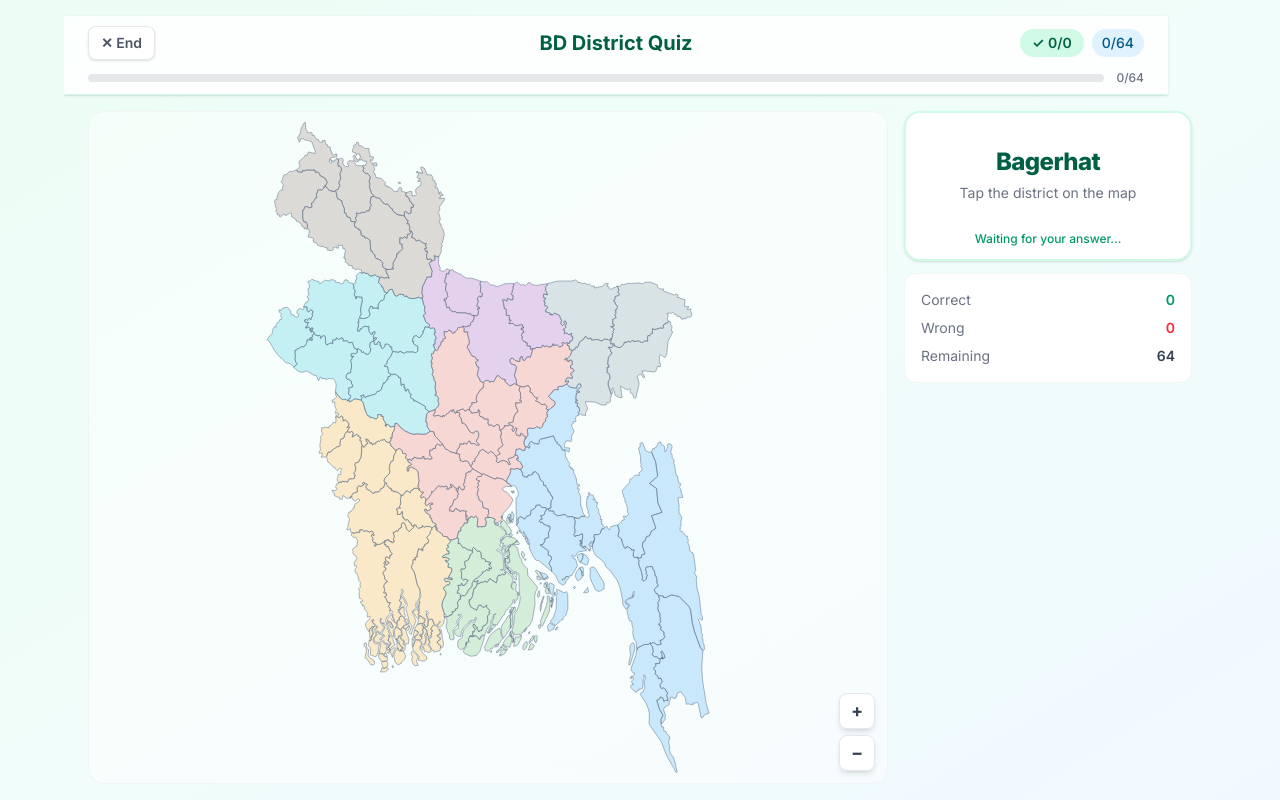
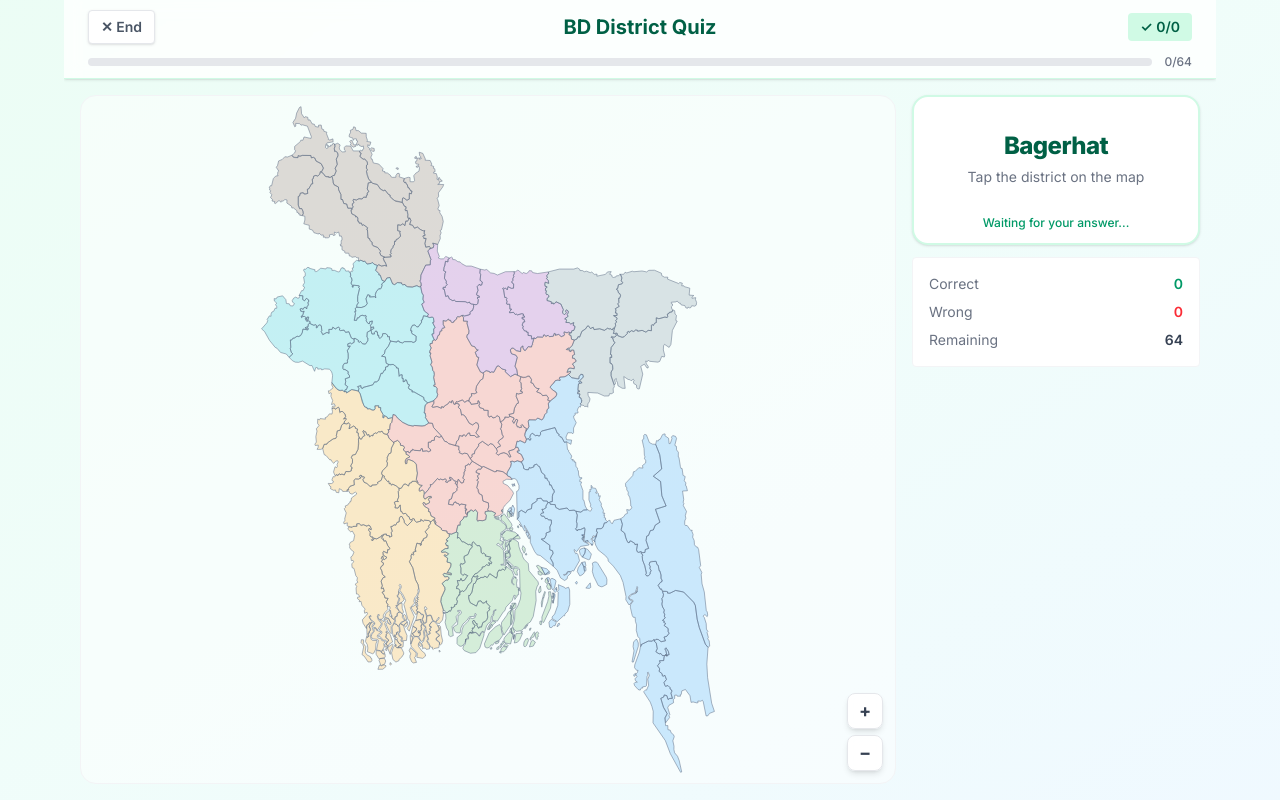
Before and after one commit to abid-shahriar/bd-geo-quiz, a React (Vite) app: page /district-quiz in a window 1280 px wide. Built offline with nearby package versions, Linux system fonts and the light colour scheme.

Commit message:
corner fixes

```diff
--- a/src/routes/__root.tsx
+++ b/src/routes/__root.tsx
@@ -8,7 +8,7 @@ export const Route = createRootRoute({
 function RootComponent() {
   return (
     <div className='h-dvh overflow-hidden bg-gradient-to-br from-emerald-50 via-teal-50 to-sky-50 flex flex-col items-center'>
-      <main className='flex-1 flex flex-col max-w-6xl w-full px-4 sm:px-6 py-3 sm:py-4 min-h-0 overflow-hidden'>
+      <main className='flex-1 flex flex-col max-w-6xl w-full min-h-0 overflow-hidden'>
         <Outlet />
       </main>
     </div>
--- a/src/routes/district-quiz.tsx
+++ b/src/routes/district-quiz.tsx
@@ -66,13 +66,13 @@ function DistrictQuizPage() {
             <div className='flex gap-3'>
               <button
                 onClick={() => setShowEndConfirm(false)}
-                className='flex-1 bg-gray-100 hover:bg-gray-200 text-gray-700 font-semibold py-2.5 px-4 rounded-xl cursor-pointer transition-all'
+                className='flex-1 bg-gray-100 hover:bg-gray-200 text-gray-700 font-semibold py-2.5 px-4 rounded cursor-pointer transition-all'
               >
                 Continue
               </button>
               <button
                 onClick={handleConfirmEndQuiz}
-                className='flex-1 bg-red-500 hover:bg-red-600 text-white font-semibold py-2.5 px-4 rounded-xl cursor-pointer transition-all'
+                className='flex-1 bg-red-500 hover:bg-red-600 text-white font-semibold py-2.5 px-4 rounded cursor-pointer transition-all'
               >
                 End Quiz
               </button>
@@ -81,12 +81,12 @@ function DistrictQuizPage() {
         </div>
       )}
 
-      <header className='w-full bg-white/80 backdrop-blur-sm shadow-sm border-b border-emerald-100 sticky top-0 z-40 mb-3 sm:mb-4 -mx-4 sm:-mx-6 px-4 sm:px-6'>
+      <header className='w-full bg-white/80 backdrop-blur-sm shadow-sm border-b border-emerald-100 sticky top-0 z-40 mb-3 sm:mb-4 px-4 sm:px-6'>
         <div className='relative max-w-6xl mx-auto py-2.5 flex items-center justify-between'>
           <div className='flex items-center gap-2 z-10'>
             <button
               onClick={() => setShowEndConfirm(true)}
-              className='bg-white hover:bg-red-50 border border-gray-200 hover:border-red-200 text-gray-600 hover:text-red-600 font-semibold text-xs sm:text-sm px-2.5 sm:px-3 py-1.5 rounded-lg cursor-pointer transition-all shadow-sm flex-shrink-0'
+              className='bg-white hover:bg-red-50 border border-gray-200 hover:border-red-200 text-gray-600 hover:text-red-600 font-semibold text-xs sm:text-sm px-2.5 sm:px-3 py-1.5 rounded cursor-pointer transition-all shadow-sm flex-shrink-0'
             >
               ✕ End
             </button>
@@ -101,11 +101,8 @@ function DistrictQuizPage() {
             <span className='sm:hidden'>BD Quiz</span>
           </Link>
 
-          <div className='flex items-center gap-2 text-sm z-10'>
-            <div className='bg-emerald-100 text-emerald-800 px-3 py-1 rounded-full font-semibold'>
-              ✓ {state.score}/{state.totalQuestions}
-            </div>
-            <div className='bg-sky-100 text-sky-800 px-2.5 py-1 rounded-full font-medium'>{progress.current}/64</div>
+          <div className='bg-emerald-100 text-emerald-800 px-3 py-1 rounded font-semibold text-sm'>
+            ✓ {state.score}/{state.totalQuestions}
           </div>
         </div>
 
--- a/src/routes/study-map.tsx
+++ b/src/routes/study-map.tsx
@@ -11,12 +11,12 @@ export const Route = createFileRoute('/study-map')({
 function StudyMapPage() {
   return (
     <div className='flex-1 flex flex-col min-h-0'>
-      <header className='w-full bg-white/80 backdrop-blur-sm shadow-sm border-b border-emerald-100 sticky top-0 z-40 mb-3 sm:mb-4 -mx-4 sm:-mx-6 px-4 sm:px-6'>
+      <header className='w-full bg-white/80 backdrop-blur-sm shadow-sm border-b border-emerald-100 sticky top-0 z-40 mb-3 sm:mb-4 px-4 sm:px-6'>
         <div className='relative max-w-6xl mx-auto py-2.5 flex items-center justify-between'>
           <div className='flex items-center gap-2 z-10'>
             <Link
               to='/'
-              className='bg-white hover:bg-gray-50 border border-gray-200 text-gray-700 hover:text-emerald-700 font-semibold text-xs sm:text-sm px-2.5 sm:px-3 py-1.5 rounded-lg flex items-center gap-1 cursor-pointer transition-all shadow-sm'
+              className='bg-white hover:bg-gray-50 border border-gray-200 text-gray-700 hover:text-emerald-700 font-semibold text-xs sm:text-sm px-2.5 sm:px-3 py-1.5 rounded flex items-center gap-1 cursor-pointer transition-all shadow-sm'
             >
               ← Back
             </Link>
@@ -30,7 +30,7 @@ function StudyMapPage() {
             <span className='sm:hidden'>BD Quiz</span>
           </Link>
 
-          <span className='bg-sky-100 text-sky-700 px-3 py-1 rounded-full text-sm font-medium'>📖 Study Mode</span>
+          <span className='bg-sky-100 text-sky-700 px-3 py-1 rounded text-sm font-medium'>📖 Study Mode</span>
         </div>
       </header>
 
--- a/src/views/HomePageView.tsx
+++ b/src/views/HomePageView.tsx
@@ -10,7 +10,7 @@ interface HomePageViewProps {
 
 export function HomePageView({ onStartQuiz, onStartStudy, onDismissLastScore, lastScore }: HomePageViewProps) {
   return (
-    <div className='flex-1 flex flex-col items-center justify-center gap-6 py-8'>
+    <div className='flex-1 flex flex-col items-center justify-center gap-6 px-4 sm:px-6 py-8'>
       <div className='text-center'>
         <h1 className='text-3xl md:text-4xl font-extrabold text-emerald-800 mb-2 tracking-tight'>
           Bangladesh District Quiz
@@ -23,7 +23,7 @@ export function HomePageView({ onStartQuiz, onStartStudy, onDismissLastScore, la
       </div>
 
       {lastScore && lastScore.totalQuestions > 0 && (
-        <div className='relative bg-white rounded-xl shadow-md p-2 text-center border border-emerald-100 min-w-[180px]'>
+        <div className='relative bg-white rounded shadow-md p-2 text-center border border-emerald-100 min-w-[180px]'>
           <button
             type='button'
             aria-label='Clear last score'
@@ -46,19 +46,19 @@ export function HomePageView({ onStartQuiz, onStartStudy, onDismissLastScore, la
       <div className='flex flex-col sm:flex-row gap-3 w-full max-w-sm px-2'>
         <button
           onClick={onStartQuiz}
-          className='flex-1 bg-emerald-600 hover:bg-emerald-700 text-white font-semibold py-2 px-6 rounded-xl shadow-lg hover:shadow-xl transition-all text-md cursor-pointer active:scale-[0.97] hover:-translate-y-0.5'
+          className='flex-1 bg-emerald-600 hover:bg-emerald-700 text-white font-semibold py-2 px-6 rounded shadow-lg hover:shadow-xl transition-all text-md cursor-pointer active:scale-[0.97] hover:-translate-y-0.5'
         >
           🎯 Start Quiz
         </button>
         <button
           onClick={onStartStudy}
-          className='flex-1 bg-white hover:bg-sky-50 text-sky-700 font-semibold py-2 px-6 rounded-xl shadow-md hover:shadow-lg transition-all text-md cursor-pointer active:scale-[0.97] border-2 border-sky-200 hover:-translate-y-0.5'
+          className='flex-1 bg-white hover:bg-sky-50 text-sky-700 font-semibold py-2 px-6 rounded shadow-md hover:shadow-lg transition-all text-md cursor-pointer active:scale-[0.97] border-2 border-sky-200 hover:-translate-y-0.5'
         >
           📖 Study Map
         </button>
       </div>
 
-      <div className='bg-white rounded-xl shadow-md p-5 w-full max-w-sm border border-gray-100'>
+      <div className='bg-white rounded shadow-md p-5 w-full max-w-sm border border-gray-100'>
         <h3 className='font-semibold text-gray-600 mb-3 text-md mb-4 pb-2 border-b text-center uppercase tracking-wide'>
           8 Divisions
         </h3>
--- a/src/views/QuizPageView.tsx
+++ b/src/views/QuizPageView.tsx
@@ -48,7 +48,7 @@ export function QuizPageView({
   }, [isResult, isGameOver, onNext, onBackToMenu, onRequestEnd]);
 
   return (
-    <div className='flex-1 flex flex-col min-h-0'>
+    <div className='flex-1 px-4 pb-4  flex flex-col min-h-0'>
       <div className='flex-1 flex flex-col lg:flex-row gap-4 min-h-0'>
         <div className='flex-1 min-h-0 overflow-hidden order-2 lg:order-1 bg-white/50 rounded-2xl border border-gray-100 p-0'>
           <BangladeshMap
@@ -105,7 +105,7 @@ export function QuizPageView({
                 )}
 
                 <div className='mt-2 flex flex-col items-center gap-2'>
-                  <div className='bg-white rounded-xl p-3 w-full border border-gray-200 mb-1.5'>
+                  <div className='bg-white rounded p-3 w-full border border-gray-200 mb-1.5'>
                     <p className='text-xs text-gray-400 uppercase tracking-wide font-medium'>Final Score</p>
                     <p className='text-2xl font-extrabold text-emerald-700 mt-1.5'>
                       {state.score}
@@ -123,7 +123,7 @@ export function QuizPageView({
                   </div>
                   <button
                     onClick={onBackToMenu}
-                    className='w-full bg-emerald-600 hover:bg-emerald-700 text-white font-semibold py-2 px-4 rounded-xl cursor-pointer active:scale-[0.97] transition-all text-sm'
+                    className='w-full bg-emerald-600 hover:bg-emerald-700 text-white font-semibold py-2 px-4 rounded cursor-pointer active:scale-[0.97] transition-all text-sm'
                   >
                     Back to Menu
                   </button>
@@ -158,7 +158,7 @@ export function QuizPageView({
             )}
           </div>
 
-          <div className='hidden lg:block mt-3 bg-white rounded-xl p-4 border border-gray-100 text-sm text-gray-500'>
+          <div className='hidden lg:block mt-3 bg-white rounded p-4 border border-gray-100 text-sm text-gray-500'>
             <div className='flex justify-between mb-2'>
               <span>Correct</span>
               <span className='font-semibold text-emerald-600'>{state.score}</span>
```
Also changed, not shown: src/views/StudyPageView.tsx (+7 -7 lines).
